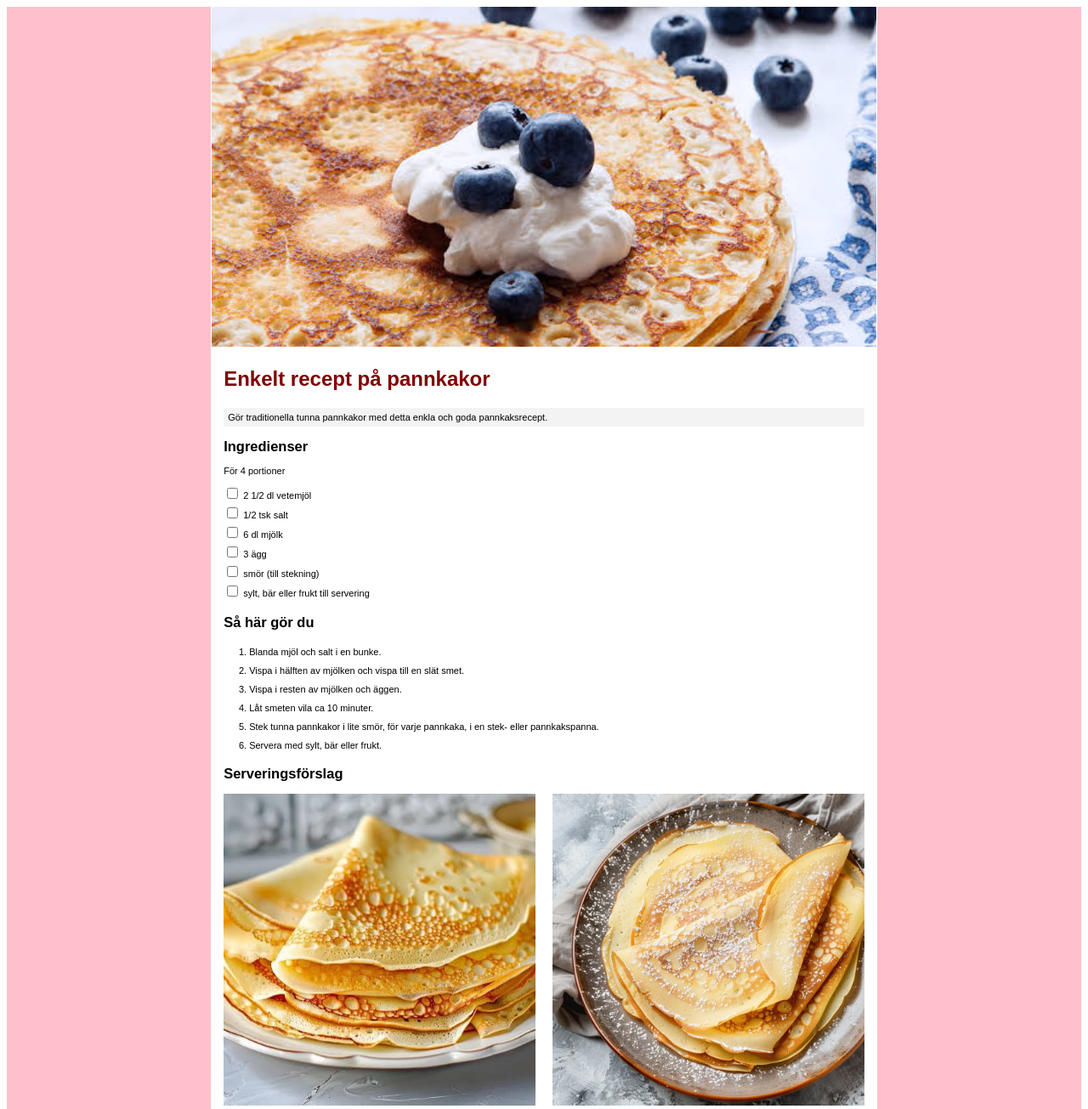
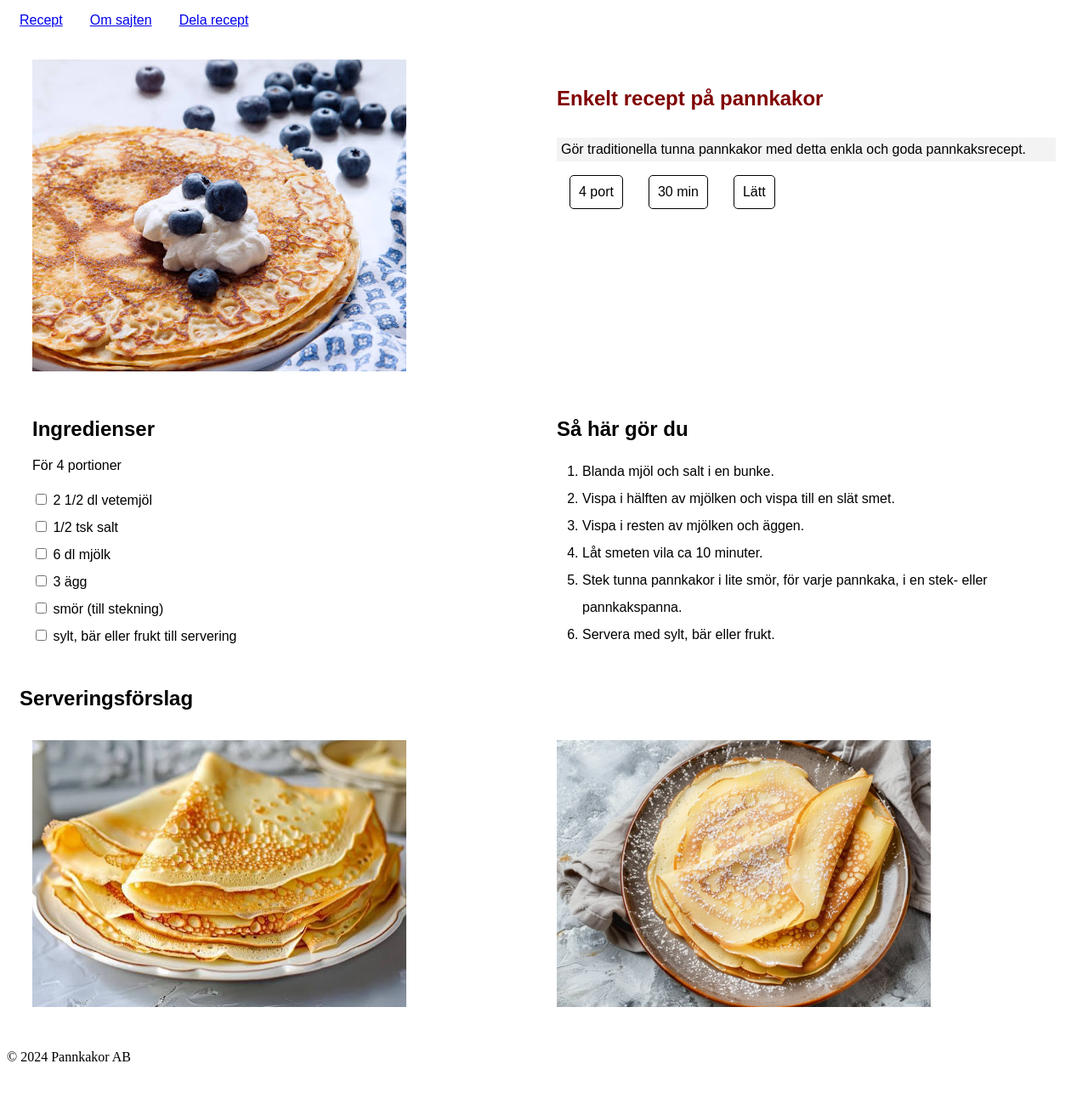
Before and after one commit to rmattiasc-max/pannkakor, a plain HTML site: page index.html in a window 1280 px wide. Shown: the top 1305 px of the page at 85% size. After the commit the page ends 1269 px from the top, so only its background shows below. Drawn offline with Linux system fonts and the light colour scheme.

Commit message:
Refactor HTML structure and CSS styles for improved layout

```diff
--- a/index.html
+++ b/index.html
@@ -8,22 +8,40 @@
   </head>
 
   <body>
-    <div id="container">
-      <div class="desktop-only"></div>
+    <header>
+      <nav>
+        <ul>
+          <li><a href="#">Recept</a></li>
+          <li><a href="#">Om sajten</a></li>
+          <li><a href="#">Dela recept</a></li>
+        </ul>
+      </nav>
+    </header>
+
     <main>
+      <article>
+        <section class="sections-container">
+          <section class=>
             <img
               id="top-image"
               src="images/pannkakor_med_blabar.jpeg"
               alt="Pannkakor med blåbär och grädde på en tallrik."
             />
-        <article>
-          <header>
+          </section>
+          <section>
             <h1>Enkelt recept på pannkakor</h1>
             <p id="summary">
               Gör traditionella tunna pannkakor med detta enkla och goda
               pannkaksrecept.
             </p>
-          </header>
+            <section id="usps">
+                <div class="usp">4 port</div>
+                <div class="usp">30 min</div>
+                <div class="usp">Lätt</div>
+            </section>
+          </section>
+        </section>
+        <section class="sections-container">
           <section>
             <h2 id="ingredient-list">Ingredienser</h2>
             <p>För 4 portioner</p>
@@ -64,22 +82,28 @@
               <li>Servera med sylt, bär eller frukt.</li>
             </ol>
           </section>
+        </section>
+        <h2>Serveringsförslag</h2>
+        <section class="sections-container">
             <section>
-            <h2>Serveringsförslag</h2>
-            <div id="bottom-images-container">
                 <img
+              id="bottom-image-2"
               src="images/pannkakor_utan_topping.jpeg"
               alt="Ihopvikta pannkakor utan topping på en tallrik."
             />
+            </section>
+            <section>
                 <img
+                id="bottom-image-1"
                 src="images/pannkakor-grundrecept.webp"
                 alt="Pannkakor med florsocker på en tallrik."
                 />
-            </div>
+            </section>
         </section>
       </article>
     </main>
-      <div class="desktop-only"></div>
-    </div>
+    <footer>
+      <p>© 2024 Pannkakor AB</p>
+    </footer>
   </body>
 </html>
--- a/styles.css
+++ b/styles.css
@@ -1,66 +1,66 @@
- #container {
+nav ul {
   display: flex;
+  flex-wrap: wrap;
+  gap: 2rem;
+  font-size: 16px;
+  font-family: Arial, Helvetica, sans-serif;
+  padding-left: 15px;
 }
 
-        #top-image {
-            border-left: 1px solid white;
-            border-right: 1px solid white;
-            width: 100%;
-            height: auto;
+.sections-container {
+  display: flex;
+  section {
+    width: 50%;
+    margin: 15px;
+  }
+}
+
+#usps {
+  display: flex;
+  flex-wrap: wrap;
+  gap: 30px;
+}
+
+.usp {
+  border: 1px solid black;
+  border-radius: 5px;
+  padding: 10px;
+}
+
+#top-image,
+#bottom-image-1,
+#bottom-image-2 {
+  width: 75%;
   aspect-ratio: 1 / 1.2;
-            box-sizing: border-box;
   object-fit: cover;
 }
 
-        #bottom-images-container {
-            display: flex;
-            flex-direction: column;
-            justify-content: center;
-            gap: 20px;
-        }
-
-        #bottom-images-container img {
-            min-width: 0;
-            width: 100%;
-            object-fit: cover;
-            aspect-ratio: 1 / 1.2;
-        }
-
-        main {
-            flex: 1;
-            min-width: 0;
-            box-sizing: border-box;
-        }
-
 article {
-            padding-left: 15px;
-            padding-right: 15px;
-            padding-bottom: 25px;
-            border-bottom: 25px solid pink;
-            font-size: 11px;
+  padding: 15px;
+  font-size: 16px;
   font-family: Arial, Helvetica, sans-serif;
-            background-color: white;
 }
 
 #summary {
-            padding:5px;
-            background-color:rgb(243, 243, 243);
+  padding: 5px;
+  background-color: rgb(243, 243, 243);
 }
 
 ul {
   list-style-type: none;
   margin: 0px;
   padding: 0px;
-            line-height: 2.0;
+  line-height: 2;
 }
+
 ol {
   padding-left: 20px;
   margin: 10px;
-            line-height: 2.0;
+  line-height: 2;
 }
 
 h1 {
-            color:maroon;
+  color: maroon;
   font-size: x-large;
   font-weight: bold;
 }
@@ -69,28 +69,13 @@
   font-weight: bold;
 }
 
-        .desktop-only {
-            display: none;
-            flex: 0 1 19%;
+@media (min-width: 440px) {
+  #top-image {
+    aspect-ratio: 1.2 / 1;
   }
 
-        @media (min-width: 440px) {
-            .desktop-only {
-                display: flex;
-                background-color: pink;
-            }
-
-            #bottom-images-container {
-                flex-direction: row;
-                align-items: center;
-            }
-
-            #top-image {
-                height: 400px;
-                aspect-ratio: auto;
-            }
-
-            #bottom-images-container img {
-                aspect-ratio: 1 / 1;
+  #bottom-image-1,
+  #bottom-image-2 {
+    aspect-ratio: 1.4 / 1;
   }
 }
```
Lines whose indentation alone changed are shown as unchanged.
